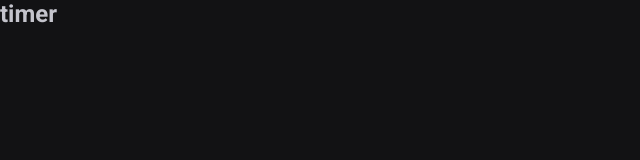
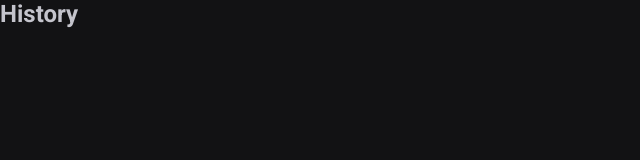
Before and after one commit to GusPrado/pomodoro-timer, a React (Vite) app: page /history in a window 1280 px wide. Shown: the top 160 px of the page, without its empty margins (0-640 px from the left). Built offline with nearby package versions, Linux system fonts and the light colour scheme.

Commit message:
feat: Add initial routes and pages

```diff
--- a/package.json
+++ b/package.json
@@ -11,6 +11,7 @@
   "dependencies": {
     "react": "^18.2.0",
     "react-dom": "^18.2.0",
+    "react-router-dom": "^6.3.0",
     "styled-components": "^5.3.5"
   },
   "devDependencies": {
--- a/src/App.tsx
+++ b/src/App.tsx
@@ -1,11 +1,15 @@
+import { BrowserRouter } from 'react-router-dom';
 import { ThemeProvider } from 'styled-components';
 import { defaultTheme } from './styles/themes/default';
 import { GlobalStyle } from './styles/global';
+import { Router } from './Router';
 
 export function App() {
   return (
     <ThemeProvider theme={defaultTheme}>
-      <h2>timer</h2>
+      <BrowserRouter>
+        <Router />
+      </BrowserRouter>
       <GlobalStyle />
     </ThemeProvider>
   );
--- /dev/null
+++ b/src/Router.tsx
@@ -0,0 +1,12 @@
+import { Routes, Route } from 'react-router-dom';
+import { History } from './pages/History';
+import { Home } from './pages/Home';
+
+export function Router() {
+  return (
+    <Routes>
+      <Route path='/' element={<Home />} />
+      <Route path='/history' element={<History />} />
+    </Routes>
+  );
+}
--- /dev/null
+++ b/src/pages/History.tsx
@@ -0,0 +1,3 @@
+export function History() {
+  return <h2>History</h2>;
+}
--- /dev/null
+++ b/src/pages/Home.tsx
@@ -0,0 +1,3 @@
+export function Home() {
+  return <h2>Home</h2>;
+}
```
Also changed, not shown: 1 other file (tests, documents, lock files or other folders).
